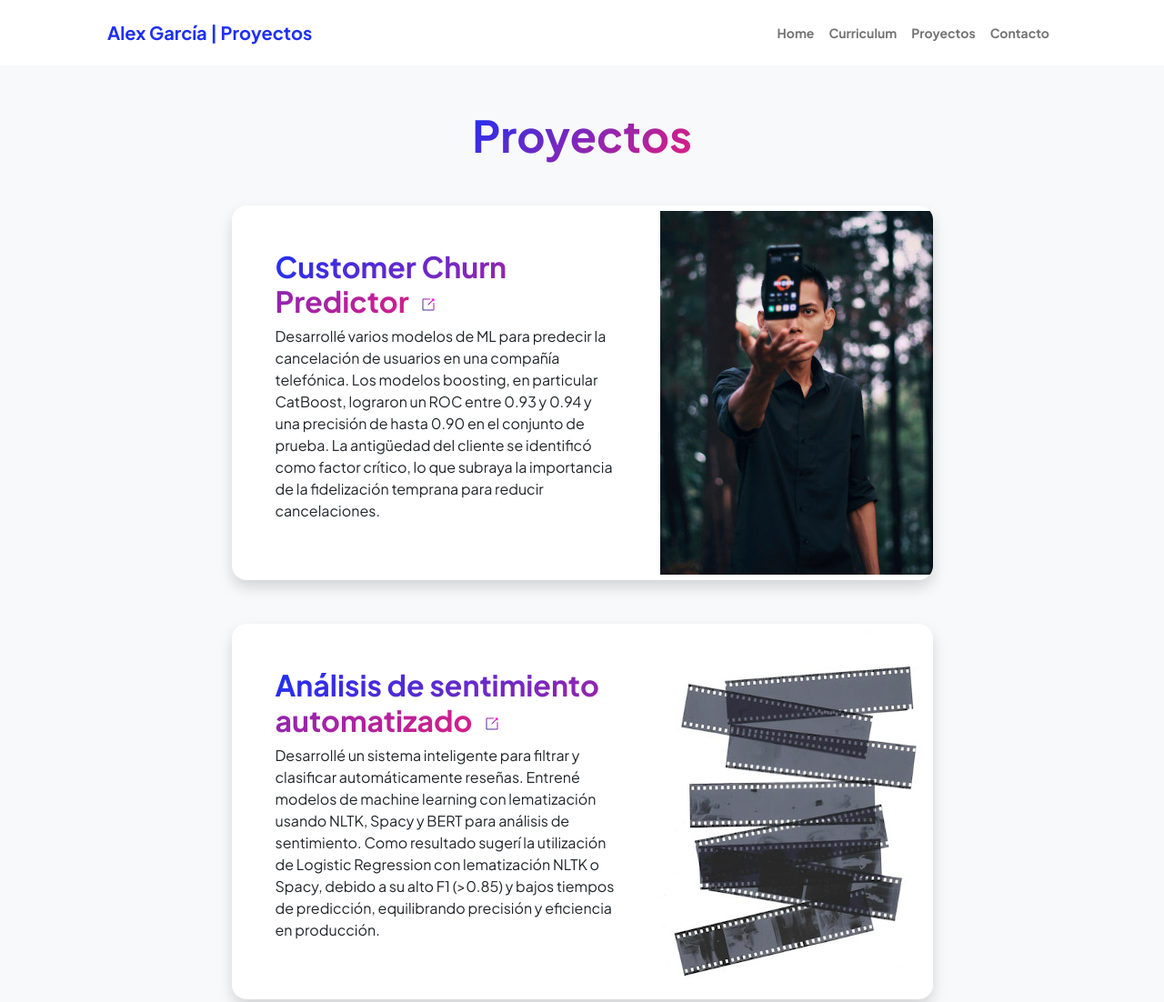
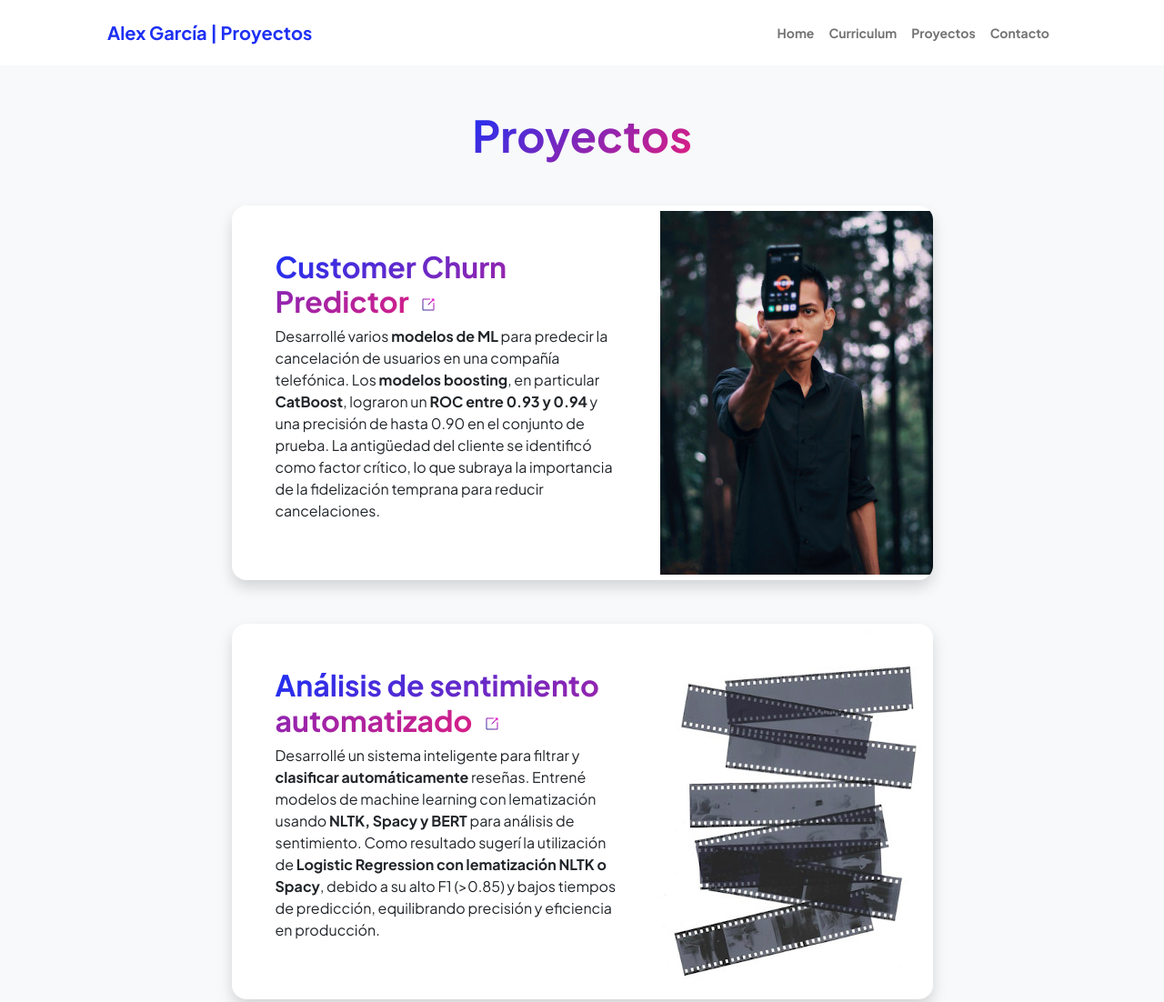
Before and after one commit to alexkhype/alexkhype.github.io, a website: page projects.html in a window 1280 px wide. Shown: the top 1102 px of the page at 91% size. Drawn offline with nearby package versions, Linux system fonts and the light colour scheme.

Commit message:
Update projects.html

```diff
--- a/projects.html
+++ b/projects.html
@@ -53,7 +53,7 @@
                                             <img src="assets/link.png" alt="" class="ms-2" style="width: 16px; height: 16px;">
                                             </a>
                                             </h2>
-                                            <p>Desarrollé varios modelos de ML para predecir la cancelación de usuarios en una compañía telefónica. Los modelos boosting, en particular CatBoost, lograron un ROC entre 0.93 y 0.94 y una precisión de hasta 0.90 en el conjunto de prueba. La antigüedad del cliente se identificó como factor crítico, lo que subraya la importancia de la fidelización temprana para reducir cancelaciones.</p>
+                                            <p>Desarrollé varios <b>modelos de ML</b> para predecir la cancelación de usuarios en una compañía telefónica. Los <b>modelos boosting</b>, en particular <b>CatBoost</b>, lograron un <b>ROC entre 0.93 y 0.94</b> y una precisión de hasta 0.90 en el conjunto de prueba. La antigüedad del cliente se identificó como factor crítico, lo que subraya la importancia de la fidelización temprana para reducir cancelaciones.</p>
                                         </div>
 
                                         <img class="img-fluid" src="assets/project1_ok.jpg" alt="..." />
@@ -71,7 +71,7 @@
                                             <img src="assets/link.png" alt="" class="ms-2" style="width: 16px; height: 16px;">
                                             </a>
                                             </h2>
-                                            <p>Desarrollé un sistema inteligente para filtrar y clasificar automáticamente reseñas. Entrené modelos de machine learning con lematización usando NLTK, Spacy y BERT para análisis de sentimiento. Como resultado sugerí la utilización de Logistic Regression con lematización NLTK o Spacy, debido a su alto F1 (>0.85) y bajos tiempos de predicción, equilibrando precisión y eficiencia en producción.</p>
+                                            <p>Desarrollé un sistema inteligente para filtrar y <b>clasificar automáticamente</b> reseñas. Entrené modelos de machine learning con lematización usando <b>NLTK, Spacy y BERT</b> para análisis de sentimiento. Como resultado sugerí la utilización de <b>Logistic Regression con lematización NLTK o Spacy</b>, debido a su alto F1 (>0.85) y bajos tiempos de predicción, equilibrando precisión y eficiencia en producción.</p>
                                         </div>
 
                                         <img class="img-fluid" src="assets/project2_ok.jpg" alt="..." />
```
